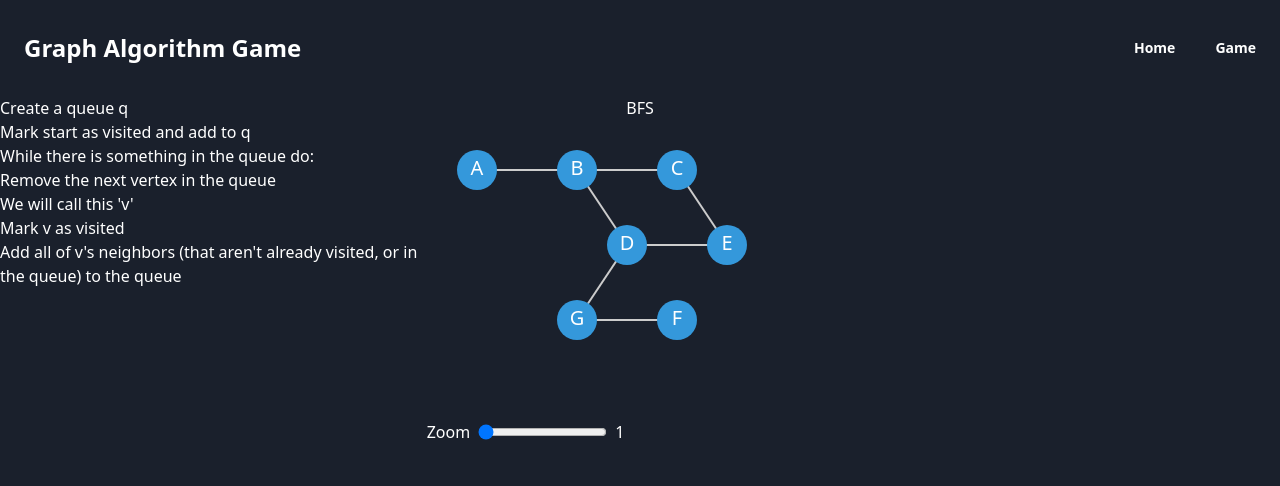
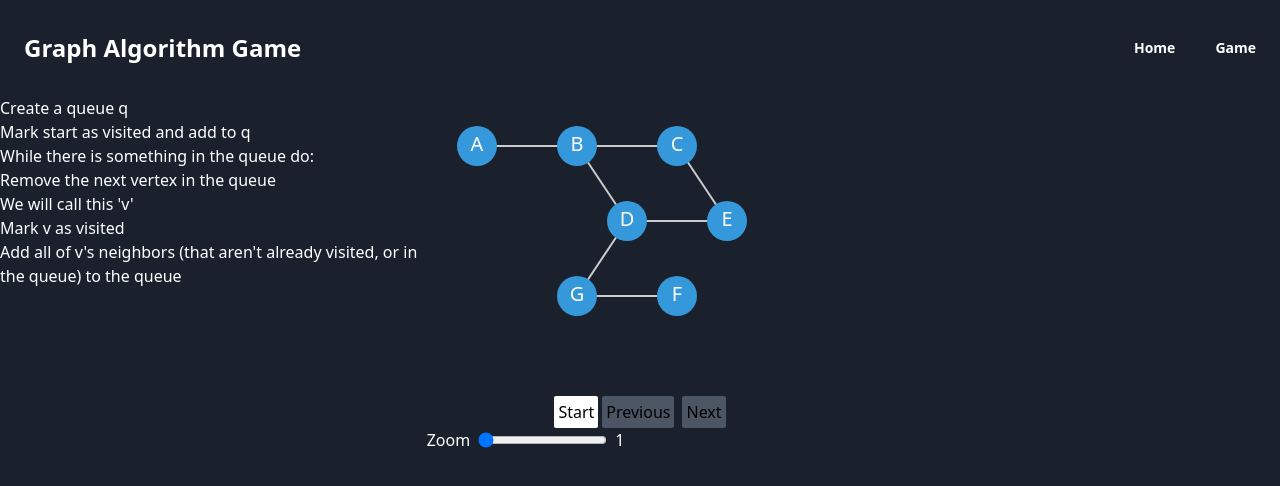
Before and after one commit to gyr1967/graph-algorithm-game, a Vue app in the folder game/frontend/: page /graph-algorithm-game/game/bfs/visualise in a window 1280 px wide. Shown: the top 486 px of the page. Built offline with nearby package versions, Linux system fonts and the light colour scheme.

Commit message:
generator-ise BFS, add media controls (not fully working)

```diff
--- /dev/null
+++ b/game/frontend/src/components/BFSMediaControls.vue
@@ -0,0 +1,26 @@
+<script setup lang="ts">
+defineProps<{ started: boolean }>();
+defineEmits(["startBFS", "nextStepBFS", "prevStepBFS"]);
+</script>
+<template>
+    <button
+        class="bg-white text-black rounded-sm p-1 mr-1"
+        @click="$emit('startBFS')"
+    >
+        Start
+    </button>
+    <button
+        :disabled="!started"
+        class="bg-white text-black rounded-sm p-1 mr-1 disabled:bg-gray-600"
+        @click="$emit('prevStepBFS')"
+    >
+        Previous
+    </button>
+    <button
+        :disabled="!started"
+        class="bg-white text-black rounded-sm p-1 ml-1 disabled:bg-gray-600"
+        @click="$emit('nextStepBFS')"
+    >
+        Next
+    </button>
+</template>
--- a/game/frontend/src/components/GraphDisplay.vue
+++ b/game/frontend/src/components/GraphDisplay.vue
@@ -1,6 +1,9 @@
 <script setup lang="ts">
 import Node from "./Node.vue";
 import Link from "./Link.vue";
+import BFSMediaControlsVue from "./BFSMediaControls.vue";
+import AdjListVertex from "../graph/AdjListVertex.ts";
+import Vertex from "../graph/Vertex.ts";
 import { linkDatas, nodeDatas } from "../utils/graph-data";
 import { letterToNum, numToLetter } from "../utils/num-to-letter";
 import { ref } from "vue";
@@ -8,9 +11,6 @@ const props = defineProps<{
     whichGraphData: number;
     scalingFactor: number;
 }>();
-//
-import AdjListVertex from "../graph/AdjListVertex.ts";
-import Vertex from "../graph/Vertex.ts";
 
 class Graph {
     numVertices: number;
@@ -40,7 +40,7 @@ class Graph {
         nodeColours.value[nodeId] = colour;
     };
 
-    bfs(startVertex: Vertex) {
+    *bfsGenerator(startVertex: Vertex) {
         this.vertices.map((v) => {
             v.setVisited(false);
         });
@@ -60,7 +60,6 @@ class Graph {
             // mark v as visited
             currentVertex.setVisited(true);
             this.visited.add(currentVertex.getIndex());
-            console.log("changing the colour", queue);
             this.changeNodeColour(
                 numToLetter[currentVertex.getIndex() + 1],
                 "#e74c3c",
@@ -70,21 +69,24 @@ class Graph {
                 .filter((alv: AdjListVertex) => {
                     return !this.visited.has(alv.getVertexIndex());
                 });
-            console.log(currentVertex.getAdjList());
+            console.log(
+                currentVertex.getAdjList(),
+                "current vertex adj list and then the current vertex: ",
+                currentVertex,
+            );
             console.log("unvisitedAdjacents", unvisitedAdjacents);
+            console.log("visited", this.visited);
             // add all of v's unvisited neighbours to the queue
             for (const vertex of unvisitedAdjacents) {
                 const i = vertex.getVertexIndex();
                 const nextVertex = this.vertices[i];
-                this.visited.add(nextVertex.getIndex());
                 queue.push(nextVertex);
             }
+            yield this.visited;
         }
-        return this.visited;
     }
 }
 
-//
 const nodeData = nodeDatas[props.whichGraphData];
 const linkData = linkDatas[props.whichGraphData];
 const nodeFill = "#3498db";
@@ -106,19 +108,29 @@ const setUpGraph = (n: number) => {
     return graph;
 };
 const graph = setUpGraph(Object.entries(nodeData).length);
+const currentStep = ref<number>(-1); // Initialize to -1 to indicate not started
+const bfsGenerator = ref<Generator<Set<number>, void, unknown> | null>(null);
 
-console.log(graph);
+const startBFS = () => {
+    const generator = graph.bfsGenerator(graph.getVertex(0));
+    bfsGenerator.value = generator;
+    currentStep.value = 0;
+    performBFSStep();
+};
+
+const performBFSStep = () => {
+    if (bfsGenerator.value) {
+        const result = bfsGenerator.value.next();
+        if (result.done) {
+            bfsGenerator.value = null;
+            currentStep.value = -1;
+        } else {
+            currentStep.value++;
+        }
+    }
+};
 </script>
 <template>
-    <button
-        @click="
-            () => {
-                graph.bfs(graph.getVertex(0));
-            }
-        "
-    >
-        BFS
-    </button>
     <svg
         class="graph-svg"
         :width="350 * scalingFactor"
@@ -148,4 +160,10 @@ console.log(graph);
             />
         </g>
     </svg>
+    <BFSMediaControlsVue
+        :started="currentStep !== -1"
+        @start-b-f-s="startBFS()"
+        @next-step-b-f-s="performBFSStep()"
+        @prev-step-b-f-s="console.log('previous step init')"
+    />
 </template>
```
